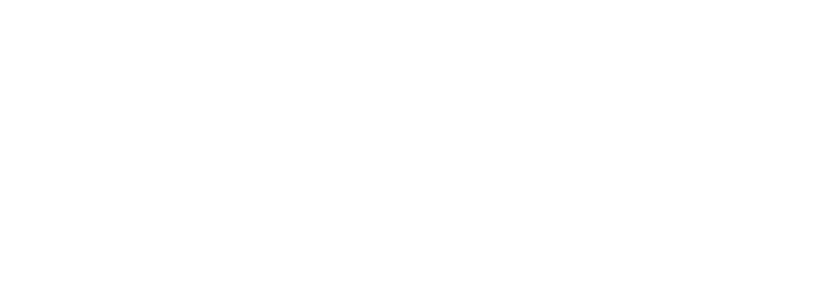
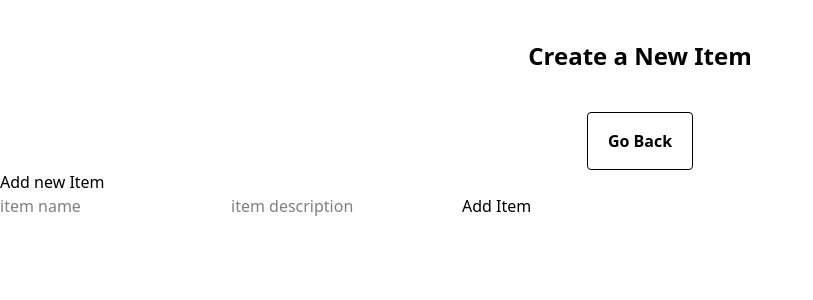
Before and after one commit to AdnanChowdhury7249/Project-Inventory-Application, a React (Vite) app in the folder frontend/: page /category/1/add-item in a window 1280 px wide. Before the commit this address had no page. Shown: the top 300 px of the page, without its empty margins (0-813 px from the left). Built offline with nearby package versions, Linux system fonts and the light colour scheme.

Commit message:
frontend - add items to the category

```diff
--- a/frontend/src/App.jsx
+++ b/frontend/src/App.jsx
@@ -2,6 +2,7 @@
 import CategoriesPage from "./pages/CategoriesPage";
 import ItemsPage from "./pages/ItemsPage";
 import CategoryFormPage from "./pages/CategoryFormPage";
+import ItemFormPage from "./pages/ItemFormPage";
 
 
 function App() {
@@ -11,6 +12,8 @@
         <Route path="/" element={<CategoriesPage />} />
         <Route path="/category/:id" element={<ItemsPage />} />
         <Route path="/create-category" element={<CategoryFormPage />} />
+        <Route path="/category/:id/add-item" element={<ItemFormPage />} />
+
       </Routes>
     </Router>
   );
--- a/frontend/src/components/ItemForm.jsx
+++ b/frontend/src/components/ItemForm.jsx
@@ -0,0 +1,52 @@
+import { useState } from "react";
+import { addItem } from "../api";
+import { useNavigate, useParams } from "react-router-dom";
+
+const ItemForm = () => {
+  const { id: categoryId } = useParams();
+  const [itemData, setItemData] = useState({ name: "", description: "" })
+  const [error, setError] = useState(null);
+  const navigate = useNavigate();
+
+  const handleChange = (e) => {
+    setItemData({ ...itemData, [e.target.name]: e.target.value })
+  }
+
+  const handleSubmit = async (e) => {
+    e.preventDefault();
+    try {
+      await addItem(categoryId, itemData)
+      navigate(-1);
+    } catch (error) {
+      setError("failed to add item")
+      console.error("error adding item", error)
+    }
+  }
+
+  return (
+    <div>
+      <h2>Add new Item</h2>
+      {error && <p className="text-red-500">{error}</p>}
+      <form onSubmit={handleSubmit}>
+        <input type="text"
+          name="name"
+          value={itemData.name}
+          onChange={handleChange}
+          placeholder="item name"
+          required
+        />
+
+        <input type="text"
+          name="description"
+          value={itemData.description}
+          onChange={handleChange}
+          placeholder="item description"
+          required
+        />
+        <button className="cursor-pointer" type="submit">Add Item</button>
+      </form>
+    </div>
+  )
+}
+
+export default ItemForm
--- /dev/null
+++ b/frontend/src/pages/ItemFormPage.jsx
@@ -0,0 +1,22 @@
+import ItemForm from "../components/ItemForm";
+import { useNavigate } from "react-router-dom";
+
+
+const ItemFormPage = () => {
+  const navigate = useNavigate();
+
+  return (
+    <div>
+      <h1 className="text-center text-2xl font-bold py-10">Create a New Item</h1>
+      <button
+        className="block mx-auto text-x2 font-bold py-4 px-5 border rounded-sm cursor-pointer"
+        onClick={() => navigate(-1)}
+      >
+        Go Back
+      </button>
+      <ItemForm />
+    </div>
+  );
+};
+
+export default ItemFormPage;
--- a/frontend/src/pages/ItemsPage.jsx
+++ b/frontend/src/pages/ItemsPage.jsx
@@ -1,9 +1,15 @@
 import ItemList from "../components/ItemList"
+import { useNavigate, useParams } from "react-router-dom";
 
 const ItemPage = () => {
+  const { id } = useParams();
+  const navigate = useNavigate();
   return (
     <div>
       <ItemList />
+      <button
+        className="block mx-auto text-x2 font-bold py-2 px-4 border rounded-sm cursor-pointer mb-4"
+        onClick={() => navigate(`/category/${id}/add-item`)}>add Item</button>
     </div>
   );
 };
```
Also changed, not shown: 1 other file (tests, documents, lock files or other folders).
